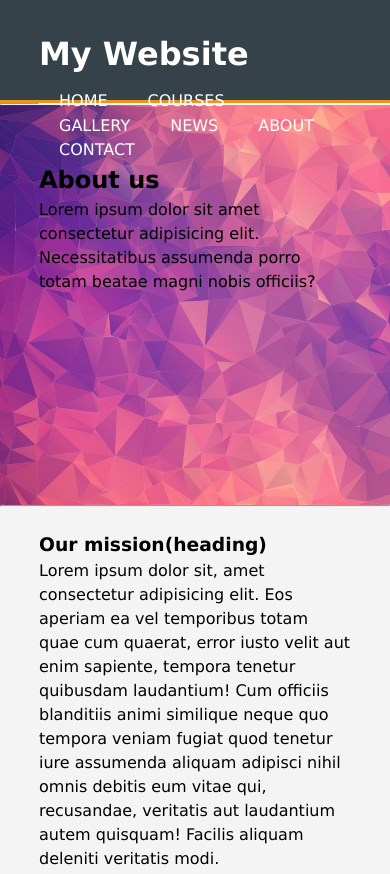
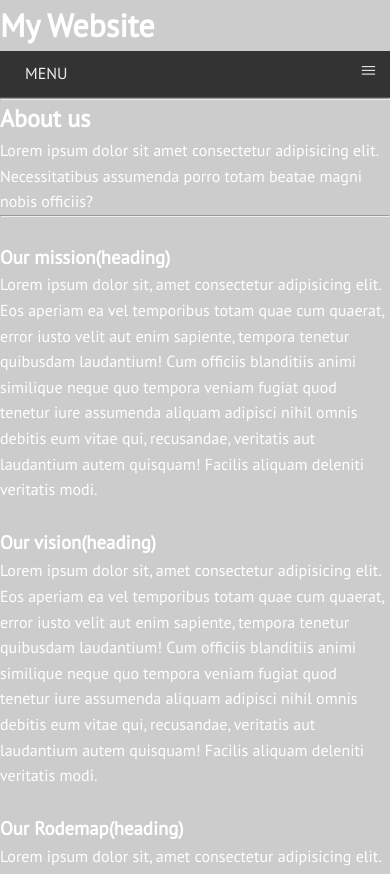
Before and after one commit to Kisaloni/ABCXYZ, a plain HTML site: page about.html in a window 390 px wide. Shown: the top 874 px of the page. Drawn offline with Linux system fonts and the light colour scheme.

Commit message:
adjusted navbar

```diff
--- a/about.html
+++ b/about.html
@@ -10,14 +10,14 @@
     <meta name="title" content="title | describe your title here">
     <title>Web template | About page</title>
     <!-- this part of markupo should be edited by owner to make the file content relevent to website's content -->
-    <link rel="stylesheet" href="css/style.css">
+    <link rel="stylesheet" href="css/navbar.css">
 </head>
 <body>
     <header>
         <div class="container">
             <h1 title="My Website" id="branding">My Website</h1>
-                <nav>
-                    <ul>
+            <nav class="cf">
+                <ul class="cf">
                     <li><a href="index.html">Home</a></li>
                     <li><a href="courses.html">Courses</a></li>
                     <li><a href="gallery.html">Gallery</a></li>
@@ -25,6 +25,7 @@
                     <li><a href="about.html">About</a></li>
                     <li><a href="contact.html">Contact</a></li>
                 </ul>
+                <a href="#" id=openup>MENU</a>
             </nav>
         </div>
     </header>
--- /dev/null
+++ b/css/navbar.css
@@ -0,0 +1,101 @@
+/*------------------------code for responsive nav bar starts here-------------------------------- */
+@import url('https://fonts.googleapis.com/css?family=PT+Sans');
+*{
+    margin: 0;
+    padding: 0;
+}
+body
+{
+    font-family: 'PT Sans', sans-serif;
+    background-color: #ccc;  /*  #252529 */
+    margin: 0;
+    color: #fff;
+    line-height: 1.6;
+
+}
+nav
+{
+    height: 40px;
+    width: 100%;
+    background-color: #333;
+    color:#eee;
+    /* position: fixed; */
+}
+nav li{
+    display:inline;
+    float:left;
+}
+nav a{
+    display: inline-block;
+    width: 100px;
+    text-align: center;
+    text-decoration: none;
+    padding: 10px 0;
+    color: #eee;
+}
+nav li:hover{
+    background-color: #444;
+}
+nav a#openup{
+    display: none;
+}
+@media screen and (max-width: 480px) {
+nav {
+    height: auto;
+    border-bottom: 0;
+}
+nav ul {
+    display: none;
+    height: auto;
+}
+nav li {
+    width: 100%;
+    float: left;
+    position: relative;
+}
+nav a {
+    text-align: left;
+    width: 100%;
+    text-indent: 25px;
+    background: #333;
+    border-bottom: 1px solid #555;
+}
+nav a:hover {
+    background: #444;
+}
+nav a#openup:after {
+    content: "|||";
+    transform: rotate(-90deg);
+    -ms-transform: rotate(-90deg);
+    /* IE 9 */
+    -webkit-transform: rotate(-90deg);
+    /* Safari and Chrome */
+    width: 30px;
+    height: 30px;
+    display: inline-block;
+    position: absolute;
+    right: 5px;
+    top: 20px;
+}
+nav a#openup {
+    display: block;
+    background-color: #333;
+    width: 100%;
+    position: relative;
+}
+}
+.cf:before, .cf:after {
+content: "";
+display: table;
+}
+
+.cf:after {
+clear: both;
+}
+
+.cf {
+zoom: 1;
+}
+
+/* For IE 6/7 (trigger hasLayout) */
+/*------------------------code for responsive nav bar ends here-------------------------------- */
```
Also changed, not shown: contact.html (+4 -3 lines), gallery.html (+4 -3 lines), index.html (+7 -3 lines), script/navbar.js (added, +50 -0 lines), img/test.txt (deleted). Lines whose indentation alone changed are shown as unchanged.
